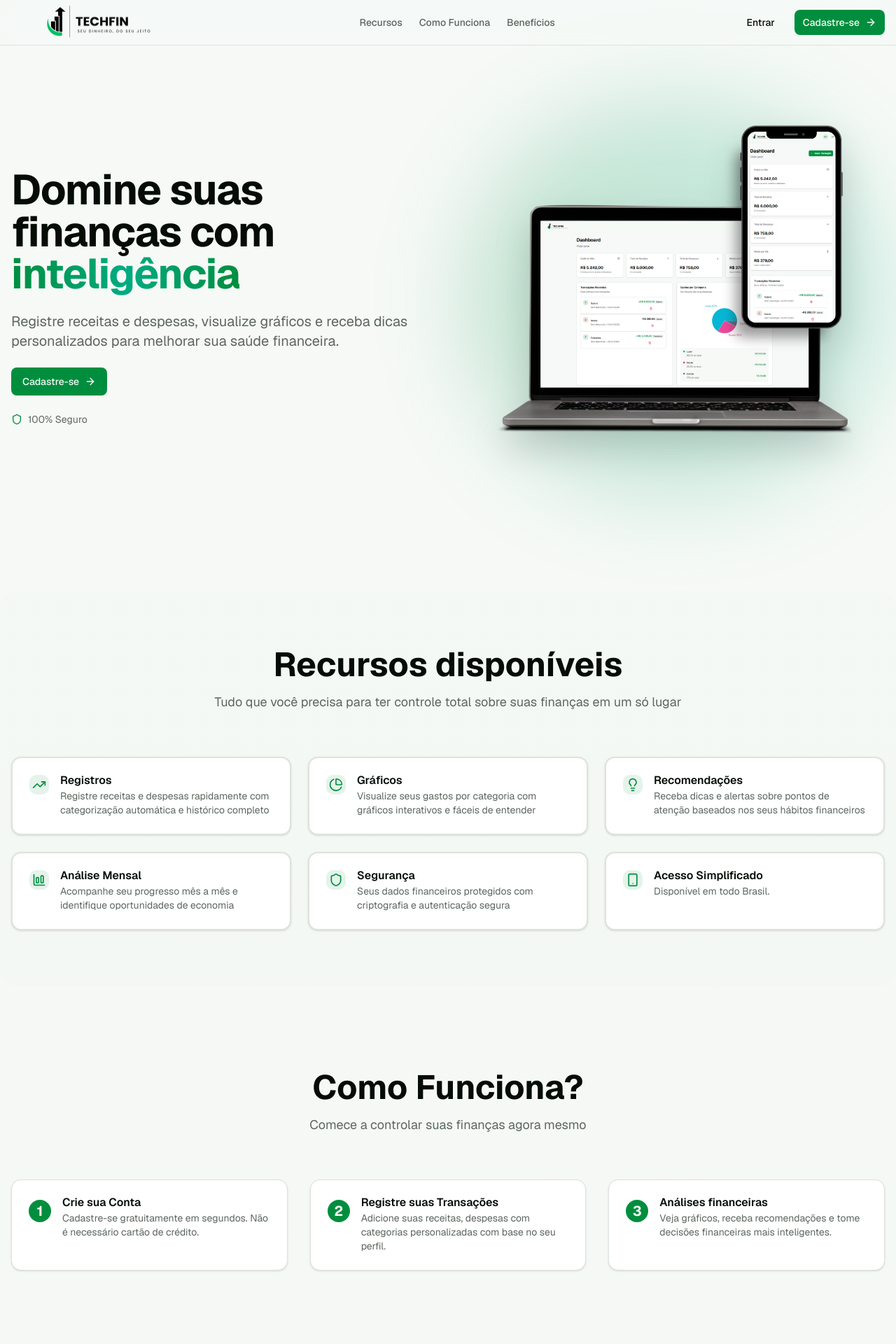
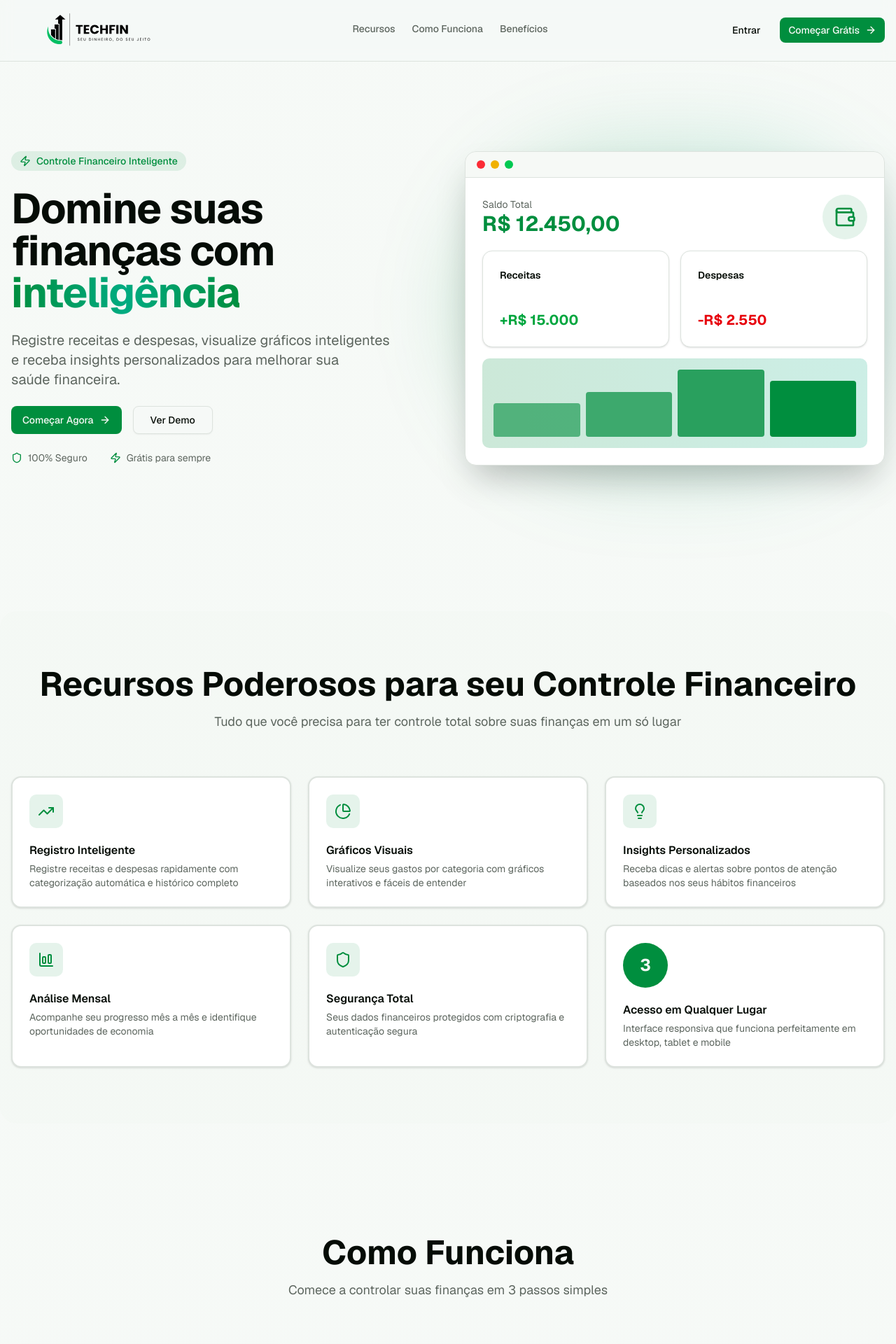
Before and after one commit to diascw/techfin, a Next.js app: page / in a window 1280 px wide. Shown: the top 1920 px of the page at 70% size. Built offline with nearby package versions, Linux system fonts and the light colour scheme.

Commit message:
feat: ajusta scroll

```diff
--- a/app/page.tsx
+++ b/app/page.tsx
@@ -7,44 +7,29 @@ import {
   CardHeader,
   CardTitle,
 } from "@/components/ui/card";
-import { Footer } from "@/components/organisms/Footer";
+import { Logo } from "@/components/atoms/logo";
+import { NavLink } from "@/components/molecules/NavLinks";
 import {
   TrendingUp,
   PieChart,
   Lightbulb,
   Shield,
-  Smartphone,
+  Zap,
   ArrowRight,
   BarChartBig as ChartBar,
   Wallet,
 } from "lucide-react";
-import { Logo } from "@/components/atoms/logo";
 
 export default function LandingPage() {
   return (
     <div className="min-h-screen bg-gradient-to-b from-background via-background to-muted/20">
       <header className="border-b bg-background/95 backdrop-blur supports-[backdrop-filter]:bg-background/60 sticky top-0 z-50">
-        <div className="container mx-auto px-4 flex items-center justify-between h-16">
+        <div className="container mx-auto px-4 py-4 flex items-center justify-between">
           <Logo />
           <nav className="hidden md:flex gap-6 items-center">
-            <Link
-              href="#features"
-              className="text-sm font-medium text-muted-foreground hover:text-foreground transition-colors"
-            >
-              Recursos
-            </Link>
-            <Link
-              href="#how-it-works"
-              className="text-sm font-medium text-muted-foreground hover:text-foreground transition-colors"
-            >
-              Como Funciona
-            </Link>
-            <Link
-              href="#benefits"
-              className="text-sm font-medium text-muted-foreground hover:text-foreground transition-colors"
-            >
-              Benefícios
-            </Link>
+            <NavLink href="#features">Recursos</NavLink>
+            <NavLink href="#how-it-works">Como Funciona</NavLink>
+            <NavLink href="#benefits">Benefícios</NavLink>
           </nav>
           <div className="flex gap-3">
             <Button variant="ghost" asChild>
@@ -52,7 +37,7 @@ export default function LandingPage() {
             </Button>
             <Button asChild className="gap-2">
               <Link href="/auth/signup">
-                Cadastre-se
+                Começar Grátis
                 <ArrowRight className="w-4 h-4" />
               </Link>
             </Button>
@@ -60,9 +45,13 @@ export default function LandingPage() {
         </div>
       </header>
 
-      <section className="container mx-auto px-4 py-10 md:py-20">
+      <section className="container mx-auto px-4 py-20 md:py-32">
         <div className="grid lg:grid-cols-2 gap-12 items-center">
           <div className="space-y-6 text-center lg:text-left">
+            <div className="inline-flex items-center gap-2 px-3 py-1 rounded-full bg-primary/10 text-primary text-sm font-medium">
+              <Zap className="w-4 h-4" />
+              Controle Financeiro Inteligente
+            </div>
             <h1 className="text-4xl md:text-6xl font-bold tracking-tight text-balance">
               Domine suas finanças com{" "}
               <span className="bg-gradient-to-r from-primary via-accent to-primary bg-clip-text text-transparent">
@@ -70,15 +59,18 @@ export default function LandingPage() {
               </span>
             </h1>
             <p className="text-lg md:text-xl text-muted-foreground text-pretty max-w-2xl">
-              Registre receitas e despesas, visualize gráficos e receba dicas
-              personalizados para melhorar sua saúde financeira.
+              Registre receitas e despesas, visualize gráficos inteligentes e
+              receba insights personalizados para melhorar sua saúde financeira.
             </p>
             <div className="flex flex-col sm:flex-row gap-4 justify-center lg:justify-start">
               <Button size="lg" asChild className="gap-2">
                 <Link href="/auth/signup">
-                  Cadastre-se
+                  Começar Agora
                   <ArrowRight className="w-5 h-5" />
                 </Link>
+              </Button>
+              <Button size="lg" variant="outline" asChild>
+                <Link href="/auth/login">Ver Demo</Link>
               </Button>
             </div>
             <div className="flex items-center gap-8 text-sm text-muted-foreground justify-center lg:justify-start">
@@ -86,18 +78,62 @@ export default function LandingPage() {
                 <Shield className="w-4 h-4 text-primary" />
                 <span>100% Seguro</span>
               </div>
+              <div className="flex items-center gap-2">
+                <Zap className="w-4 h-4 text-primary" />
+                <span>Grátis para sempre</span>
+              </div>
             </div>
           </div>
 
           <div className="relative">
             <div className="absolute inset-0 bg-gradient-to-r from-primary/20 to-accent/20 blur-3xl rounded-full" />
-
-            <div className="relative flex items-center justify-center lg:-mt-10">
-              <img
-                src="/images/mockup.png"
-                alt="Demon"
-                className="w-full h-auto max-w-[600px] drop-shadow-2xl"
-              />
+            <div className="relative bg-card border rounded-2xl shadow-2xl overflow-hidden">
+              <div className="bg-muted/50 border-b px-4 py-3 flex items-center gap-2">
+                <div className="w-3 h-3 rounded-full bg-red-500" />
+                <div className="w-3 h-3 rounded-full bg-yellow-500" />
+                <div className="w-3 h-3 rounded-full bg-green-500" />
+              </div>
+              <div className="p-6 space-y-4">
+                <div className="flex items-center justify-between">
+                  <div>
+                    <p className="text-sm text-muted-foreground">Saldo Total</p>
+                    <p className="text-3xl font-bold text-primary">
+                      R$ 12.450,00
+                    </p>
+                  </div>
+                  <div className="w-16 h-16 rounded-full bg-primary/10 flex items-center justify-center">
+                    <Wallet className="w-8 h-8 text-primary" />
+                  </div>
+                </div>
+                <div className="grid grid-cols-2 gap-4">
+                  <Card>
+                    <CardHeader className="pb-2">
+                      <CardTitle className="text-sm">Receitas</CardTitle>
+                    </CardHeader>
+                    <CardContent>
+                      <p className="text-xl font-bold text-green-600">
+                        +R$ 15.000
+                      </p>
+                    </CardContent>
+                  </Card>
+                  <Card>
+                    <CardHeader className="pb-2">
+                      <CardTitle className="text-sm">Despesas</CardTitle>
+                    </CardHeader>
+                    <CardContent>
+                      <p className="text-xl font-bold text-red-600">
+                        -R$ 2.550
+                      </p>
+                    </CardContent>
+                  </Card>
+                </div>
+                <div className="h-32 bg-gradient-to-r from-primary/20 to-accent/20 rounded-lg flex items-end gap-2 p-4">
+                  <div className="w-full h-12 bg-primary/60 rounded" />
+                  <div className="w-full h-16 bg-primary/70 rounded" />
+                  <div className="w-full h-24 bg-primary/80 rounded" />
+                  <div className="w-full h-20 bg-primary rounded" />
+                </div>
+              </div>
             </div>
           </div>
         </div>
@@ -105,11 +141,11 @@ export default function LandingPage() {
 
       <section
         id="features"
-        className="container mx-auto px-4 py-20 bg-muted/30 rounded-3xl my-15"
+        className="container mx-auto px-4 py-20 bg-muted/30 rounded-3xl my-20"
       >
         <div className="text-center space-y-4 mb-16">
           <h2 className="text-3xl md:text-5xl font-bold text-balance">
-            Recursos disponíveis
+            Recursos Poderosos para seu Controle Financeiro
           </h2>
           <p className="text-lg text-muted-foreground max-w-2xl mx-auto text-pretty">
             Tudo que você precisa para ter controle total sobre suas finanças em
@@ -118,102 +154,250 @@ export default function LandingPage() {
         </div>
 
         <div className="grid md:grid-cols-2 lg:grid-cols-3 gap-6">
-          {[
-            {
-              icon: TrendingUp,
-              title: "Registros",
-              desc: "Registre receitas e despesas rapidamente com categorização automática e histórico completo",
-            },
-            {
-              icon: PieChart,
-              title: "Gráficos",
-              desc: "Visualize seus gastos por categoria com gráficos interativos e fáceis de entender",
-            },
-            {
-              icon: Lightbulb,
-              title: "Recomendações",
-              desc: "Receba dicas e alertas sobre pontos de atenção baseados nos seus hábitos financeiros",
-            },
-            {
-              icon: ChartBar,
-              title: "Análise Mensal",
-              desc: "Acompanhe seu progresso mês a mês e identifique oportunidades de economia",
-            },
-            {
-              icon: Shield,
-              title: "Segurança",
-              desc: "Seus dados financeiros protegidos com criptografia e autenticação segura",
-            },
-            {
-              icon: Smartphone,
-              title: "Acesso Simplificado",
-              desc: "Disponível em todo Brasil.",
-            },
-          ].map((feature, i) => (
-            <Card
-              key={i}
-              className="border-2 hover:border-primary/50 transition-all hover:shadow-lg"
-            >
-              <CardHeader className="flex flex-row items-start gap-4 space-y-0">
-                <div className="w-7 h-7 shrink-0 rounded-lg bg-primary/10 flex items-center justify-center">
-                  <feature.icon className="w-5 h-5 text-primary" />
+          <Card className="border-2 hover:border-primary/50 transition-all hover:shadow-lg">
+            <CardHeader>
+              <div className="w-12 h-12 rounded-lg bg-primary/10 flex items-center justify-center mb-4">
+                <TrendingUp className="w-6 h-6 text-primary" />
               </div>
-                <div className="flex flex-col gap-1">
-                  <CardTitle>{feature.title}</CardTitle>
-                  <CardDescription>{feature.desc}</CardDescription>
-                </div>
+              <CardTitle>Registro Inteligente</CardTitle>
+              <CardDescription>
+                Registre receitas e despesas rapidamente com categorização
+                automática e histórico completo
+              </CardDescription>
             </CardHeader>
           </Card>
-          ))}
+
+          <Card className="border-2 hover:border-primary/50 transition-all hover:shadow-lg">
+            <CardHeader>
+              <div className="w-12 h-12 rounded-lg bg-primary/10 flex items-center justify-center mb-4">
+                <PieChart className="w-6 h-6 text-primary" />
+              </div>
+              <CardTitle>Gráficos Visuais</CardTitle>
+              <CardDescription>
+                Visualize seus gastos por categoria com gráficos interativos e
+                fáceis de entender
+              </CardDescription>
+            </CardHeader>
+          </Card>
+
+          <Card className="border-2 hover:border-primary/50 transition-all hover:shadow-lg">
+            <CardHeader>
+              <div className="w-12 h-12 rounded-lg bg-primary/10 flex items-center justify-center mb-4">
+                <Lightbulb className="w-6 h-6 text-primary" />
+              </div>
+              <CardTitle>Insights Personalizados</CardTitle>
+              <CardDescription>
+                Receba dicas e alertas sobre pontos de atenção baseados nos seus
+                hábitos financeiros
+              </CardDescription>
+            </CardHeader>
+          </Card>
+
+          <Card className="border-2 hover:border-primary/50 transition-all hover:shadow-lg">
+            <CardHeader>
+              <div className="w-12 h-12 rounded-lg bg-primary/10 flex items-center justify-center mb-4">
+                <ChartBar className="w-6 h-6 text-primary" />
+              </div>
+              <CardTitle>Análise Mensal</CardTitle>
+              <CardDescription>
+                Acompanhe seu progresso mês a mês e identifique oportunidades de
+                economia
+              </CardDescription>
+            </CardHeader>
+          </Card>
+
+          <Card className="border-2 hover:border-primary/50 transition-all hover:shadow-lg">
+            <CardHeader>
+              <div className="w-12 h-12 rounded-lg bg-primary/10 flex items-center justify-center mb-4">
+                <Shield className="w-6 h-6 text-primary" />
+              </div>
+              <CardTitle>Segurança Total</CardTitle>
+              <CardDescription>
+                Seus dados financeiros protegidos com criptografia e
+                autenticação segura
+              </CardDescription>
+            </CardHeader>
+          </Card>
+
+          <Card className="border-2 hover:border-primary/50 transition-all hover:shadow-lg">
+            <CardHeader>
+              <div className="w-16 h-16 rounded-full bg-primary text-primary-foreground flex items-center justify-center text-2xl font-bold mb-4">
+                3
+              </div>
+              <CardTitle>Acesso em Qualquer Lugar</CardTitle>
+              <CardDescription>
+                Interface responsiva que funciona perfeitamente em desktop,
+                tablet e mobile
+              </CardDescription>
+            </CardHeader>
+          </Card>
         </div>
       </section>
 
-      <section id="how-it-works" className="container mx-auto px-4 py-15">
+      <section id="how-it-works" className="container mx-auto px-4 py-20">
         <div className="text-center space-y-4 mb-16">
           <h2 className="text-3xl md:text-5xl font-bold text-balance">
-            Como Funciona?
+            Como Funciona
           </h2>
           <p className="text-lg text-muted-foreground max-w-2xl mx-auto text-pretty">
-            Comece a controlar suas finanças agora mesmo
+            Comece a controlar suas finanças em 3 passos simples
           </p>
         </div>
 
         <div className="grid md:grid-cols-3 gap-8">
-          {[
-            {
-              n: 1,
-              t: "Crie sua Conta",
-              d: "Cadastre-se gratuitamente em segundos. Não é necessário cartão de crédito.",
-            },
-            {
-              n: 2,
-              t: "Registre suas Transações",
-              d: "Adicione suas receitas, despesas com categorias personalizadas com base no seu perfil.",
-            },
-            {
-              n: 3,
-              t: "Análises financeiras",
-              d: "Veja gráficos, receba recomendações e tome decisões financeiras mais inteligentes.",
-            },
-          ].map((step) => (
-            <div key={step.n} className="relative">
-              <Card className="relative z-10 h-full">
-                <CardHeader className="flex flex-row items-start gap-4 space-y-0">
-                  <div className="w-8 h-8 shrink-0 rounded-full bg-primary text-primary-foreground flex items-center justify-center text-xl font-bold mt-1">
-                    {step.n}
+          <div className="relative">
+            <div className="absolute top-0 left-8 w-0.5 h-full bg-gradient-to-b from-primary to-transparent hidden md:block" />
+            <Card className="relative z-10">
+              <CardHeader>
+                <div className="w-16 h-16 rounded-full bg-primary text-primary-foreground flex items-center justify-center text-2xl font-bold mb-4">
+                  1
                 </div>
-                  <div className="flex flex-col gap-1">
-                    <CardTitle>{step.t}</CardTitle>
-                    <CardDescription>{step.d}</CardDescription>
-                  </div>
+                <CardTitle>Crie sua Conta</CardTitle>
+                <CardDescription>
+                  Cadastre-se gratuitamente em segundos. Não é necessário cartão
+                  de crédito
+                </CardDescription>
               </CardHeader>
             </Card>
           </div>
-          ))}
+
+          <div className="relative">
+            <div className="absolute top-0 left-8 w-0.5 h-full bg-gradient-to-b from-primary to-transparent hidden md:block" />
+            <Card className="relative z-10">
+              <CardHeader>
+                <div className="w-16 h-16 rounded-full bg-primary text-primary-foreground flex items-center justify-center text-2xl font-bold mb-4">
+                  2
+                </div>
+                <CardTitle>Registre suas Transações</CardTitle>
+                <CardDescription>
+                  Adicione suas receitas e despesas com categorias
+                  personalizadas
+                </CardDescription>
+              </CardHeader>
+            </Card>
+          </div>
+
+          <div className="relative">
+            <Card className="relative z-10">
+              <CardHeader>
+                <div className="w-16 h-16 rounded-full bg-primary text-primary-foreground flex items-center justify-center text-2xl font-bold mb-4">
+                  3
+                </div>
+                <CardTitle>Analise e Melhore</CardTitle>
+                <CardDescription>
+                  Veja gráficos, receba insights e tome decisões financeiras
+                  mais inteligentes
+                </CardDescription>
+              </CardHeader>
+            </Card>
+          </div>
         </div>
       </section>
 
-      <Footer />
+      <section
+        id="benefits"
+        className="container mx-auto px-4 py-20 bg-muted/30 rounded-3xl my-20"
+      >
+        <div className="text-center space-y-4 mb-16">
+          <h2 className="text-3xl md:text-5xl font-bold text-balance">
+            Benefícios Exclusivos
+          </h2>
+          <p className="text-lg text-muted-foreground max-w-2xl mx-auto text-pretty">
+            Descubra por que Techfin é a escolha perfeita para o controle
+            financeiro inteligente
+          </p>
+        </div>
+
+        <div className="grid md:grid-cols-2 lg:grid-cols-3 gap-6">
+          <Card className="border-2 hover:border-primary/50 transition-all hover:shadow-lg">
+            <CardHeader>
+              <div className="w-16 h-16 rounded-full bg-primary text-primary-foreground flex items-center justify-center text-2xl font-bold mb-4">
+                1
+              </div>
+              <CardTitle>Facilidade de Uso</CardTitle>
+              <CardDescription>
+                Interface intuitiva e fácil de navegar, mesmo para iniciantes
+              </CardDescription>
+            </CardHeader>
+          </Card>
+
+          <Card className="border-2 hover:border-primary/50 transition-all hover:shadow-lg">
+            <CardHeader>
+              <div className="w-16 h-16 rounded-full bg-primary text-primary-foreground flex items-center justify-center text-2xl font-bold mb-4">
+                2
+              </div>
+              <CardTitle>Personalização</CardTitle>
+              <CardDescription>
+                Adapte o sistema às suas necessidades específicas com categorias
+                personalizáveis
+              </CardDescription>
+            </CardHeader>
+          </Card>
+
+          <Card className="border-2 hover:border-primary/50 transition-all hover:shadow-lg">
+            <CardHeader>
+              <div className="w-16 h-16 rounded-full bg-primary text-primary-foreground flex items-center justify-center text-2xl font-bold mb-4">
+                3
+              </div>
+              <CardTitle>Compatibilidade</CardTitle>
+              <CardDescription>
+                Funciona perfeitamente em desktop, tablet e smartphone
+              </CardDescription>
+            </CardHeader>
+          </Card>
+        </div>
+      </section>
+
+      <section className="container mx-auto px-4 py-20">
+        <Card className="bg-gradient-to-r from-primary/10 via-accent/10 to-primary/10 border-2 border-primary/20">
+          <CardContent className="p-12 text-center space-y-6">
+            <h2 className="text-3xl md:text-5xl font-bold text-balance">
+              Pronto para Transformar suas Finanças?
+            </h2>
+            <p className="text-lg text-muted-foreground max-w-2xl mx-auto text-pretty">
+              Junte-se a milhares de pessoas que já estão no controle do seu
+              dinheiro com Techfin
+            </p>
+            <Button size="lg" asChild className="gap-2">
+              <Link href="/auth/signup">
+                Começar Gratuitamente
+                <ArrowRight className="w-5 h-5" />
+              </Link>
+            </Button>
+          </CardContent>
+        </Card>
+      </section>
+
+      <footer className="border-t mt-20">
+        <div className="container mx-auto px-4 py-8">
+          <div className="flex flex-col md:flex-row items-center justify-between gap-4">
+            <Logo />
+            <p className="text-sm text-muted-foreground">
+              © 2026 Techfin. Todos os direitos reservados.
+            </p>
+            <div className="flex gap-6 text-sm text-muted-foreground">
+              <Link
+                href="#"
+                className="hover:text-foreground transition-colors"
+              >
+                Privacidade
+              </Link>
+              <Link
+                href="#"
+                className="hover:text-foreground transition-colors"
+              >
+                Termos
+              </Link>
+              <Link
+                href="#"
+                className="hover:text-foreground transition-colors"
+              >
+                Suporte
+              </Link>
+            </div>
+          </div>
+        </div>
+      </footer>
     </div>
   );
 }
--- /dev/null
+++ b/components/molecules/NavLinks.tsx
@@ -0,0 +1,44 @@
+"use client";
+
+import type React from "react";
+
+import Link from "next/link";
+import { cn } from "@/lib/utils";
+
+interface NavLinkProps {
+  href: string;
+  children: React.ReactNode;
+}
+
+export function NavLink({ href, children }: NavLinkProps) {
+  const handleClick = (e: React.MouseEvent<HTMLAnchorElement>) => {
+    if (href.startsWith("#")) {
+      e.preventDefault();
+      const element = document.querySelector(href);
+      if (element) {
+        element.scrollIntoView({
+          behavior: "smooth",
+          block: "start",
+        });
+      }
+    }
+  };
+
+  return (
+    <Link
+      href={href}
+      onClick={handleClick}
+      className={cn(
+        "relative text-sm font-medium text-muted-foreground",
+        "hover:text-foreground transition-colors",
+        "after:absolute after:bottom-0 after:left-0 after:right-0",
+        "after:h-0.5 after:bg-primary after:origin-left",
+        "after:scale-x-0 hover:after:scale-x-100",
+        "after:transition-transform after:duration-300 after:ease-out",
+        "pb-1"
+      )}
+    >
+      {children}
+    </Link>
+  );
+}
```
Lines whose indentation alone changed are shown as unchanged.
